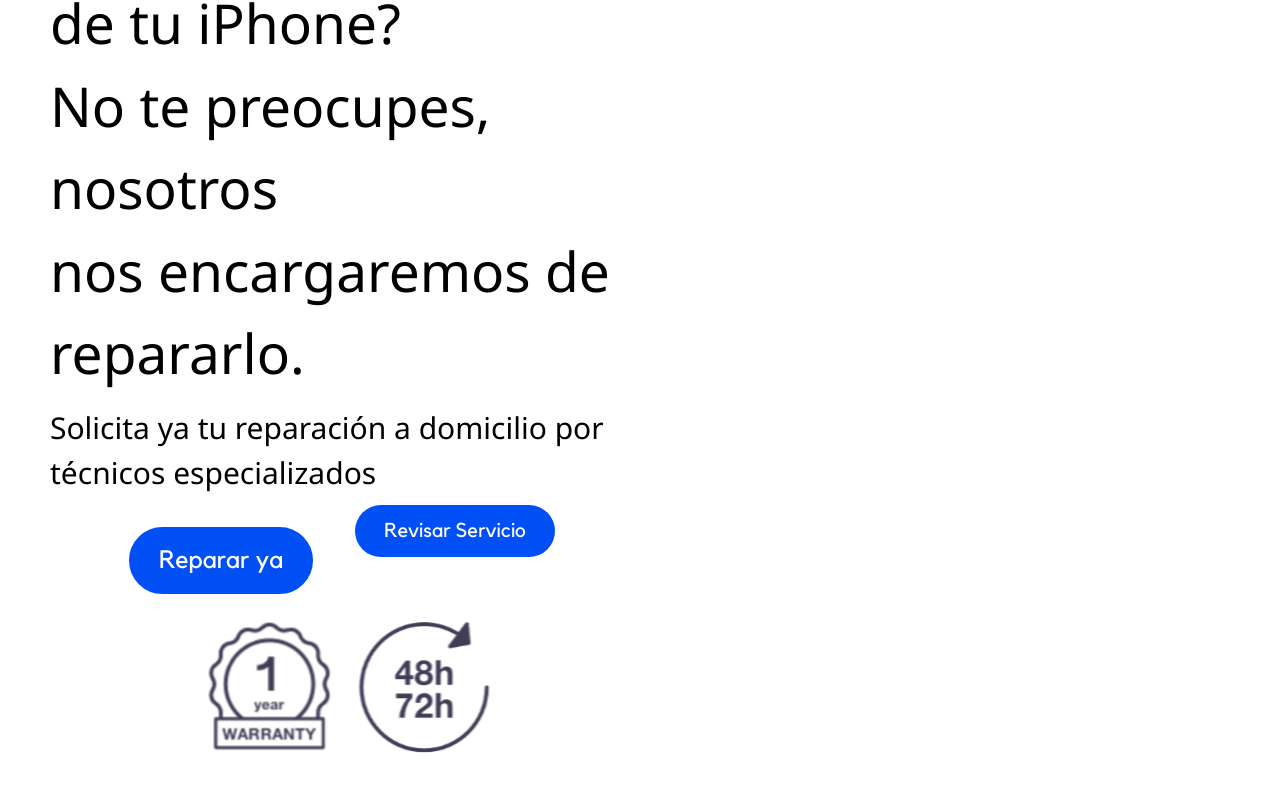
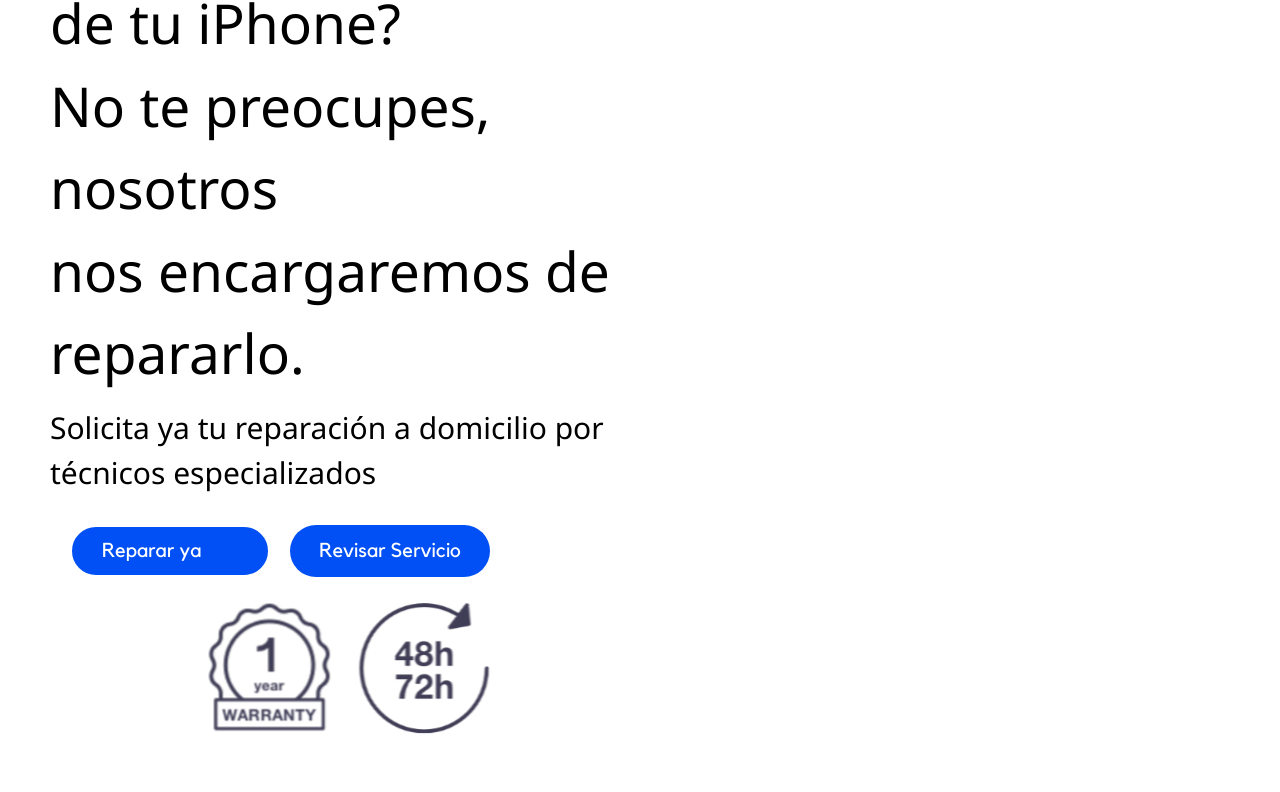
Before and after one commit to Razenth/Repair-Express-Pro, a plain HTML site: page index.html in a window 1280 px wide. Shown: the part 308-1100 px from the top of the page. Drawn offline with Linux system fonts and the light colour scheme.

Commit message:
Finished

```diff
--- a/css/style.css
+++ b/css/style.css
@@ -462,7 +462,7 @@ body{
     opacity: 1;
 }
 
-.boton-modal label:hover{
+.boton-modal:hover{
     color: #0050F5;
     background-color: white;
     border: 1px solid #0050F5;
@@ -513,7 +513,7 @@ body{
 
 .content-modal{
     width: 650px;
-    height: 600px;
+    height: 680px;
     padding: 20px;
     border: 1px solid #707070;
     background: #FFFFFF 0% 0% no-repeat padding-box;
@@ -652,3 +652,17 @@ body{
         font-size: 22px;
     }
 }
+
+.com{
+    display: flex;
+    align-items: center;
+    justify-content: center;
+}
+
+.boton1{
+    display: flex;
+    place-items: center;
+    font-size: 20px;
+    width: 200px;
+    height: 52px;
+}
--- a/index.html
+++ b/index.html
@@ -15,15 +15,18 @@
             <h3>
                 Solicita ya tu reparación a domicilio por técnicos especializados
             </h3>
-            <div class="container-2button">
+            <div class="container-2button" >
+                <div class="com">
+
                     <div class="sub-container-button1">
-                        <a href="/html/repararYa.html" target="_self" class=" style-button">Reparar ya</a>
+                        <a href="/html/repararYa.html" target="_self" class=" style-button boton1">Reparar ya</a>
                     </div>
-                    <div class="boton-modal">
+                    <div class="boton-modal ">
                         <label for="btn-modal">
                             Revisar Servicio
                         </label>
                     </div>
+                </div>
                     <input type="checkbox" id="btn-modal">
                     <div class="container-modal">
                         <div class="content-modal">
```
Also changed, not shown: html/contacto.html (+1 -1 lines).
